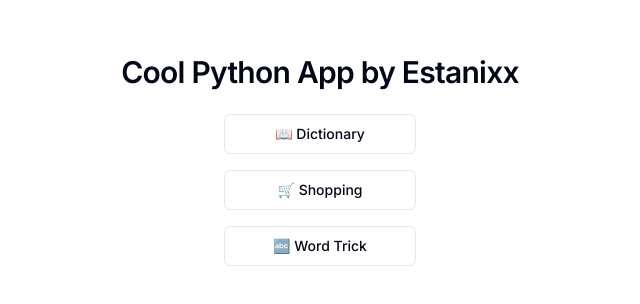
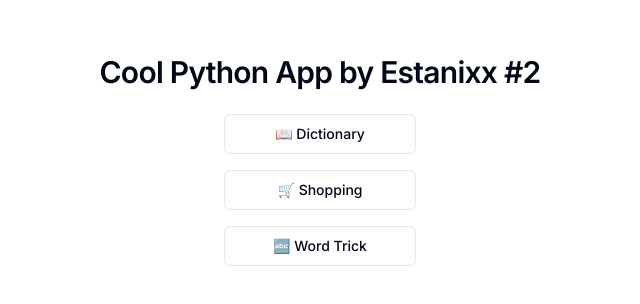
Before and after one commit to estanixx/cool-python-project, a Next.js app in the folder website/: page / in a window 1280 px wide. Shown: the part 240-544 px from the top of the page, without its empty margins (320-960 px from the left). Built offline with nearby package versions, Linux system fonts and the light colour scheme.

Commit message:
chore: trigger frontend update

```diff
--- a/website/app/page.tsx
+++ b/website/app/page.tsx
@@ -6,7 +6,7 @@ export default function HomePage() {
     <main className="min-h-screen bg-background flex items-center justify-center">
       <div className="flex flex-col items-center gap-6">
         <h1 className="text-3xl font-semibold tracking-tight">
-          Cool Python App by Estanixx
+          Cool Python App by Estanixx #2
         </h1>
         <div className="flex flex-col gap-4">
           <Link href="/dictionary">
```
